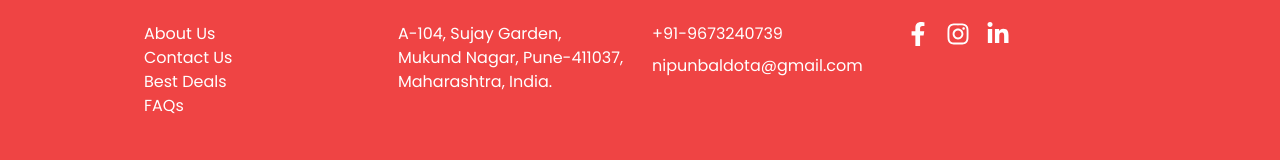
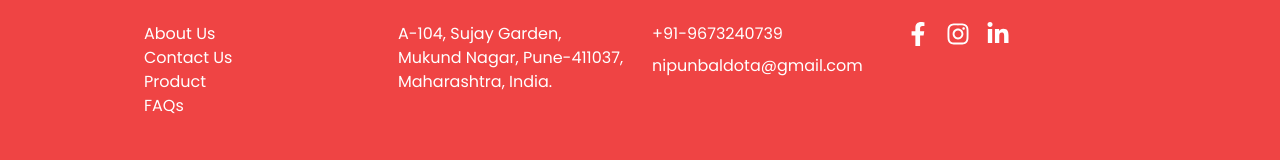
Before and after one commit to Muskans89/NVB-exports, a React (Vite) app: page / in a window 1280 px wide. Shown: the part 3701-3861 px from the top of the page. Built offline with nearby package versions, Linux system fonts and the light colour scheme; some icons are missing.

Commit message:
Add files via upload

```diff
--- a/src/components/Footer.tsx
+++ b/src/components/Footer.tsx
@@ -13,7 +13,7 @@ const Footer = () => {
             <ul>
               <li><a href="/About" className="hover:text-pink transition-colors text-sm md:text-base" style={{ fontFamily: 'Poppins' }}>About Us</a></li>
               <li><a href="/Contact" className="hover:text-pink transition-colors text-sm md:text-base" style={{ fontFamily: 'Poppins' }}>Contact Us</a></li>
-              <li><a href="/Product" className="hover:text-pink transition-colors text-sm md:text-base" style={{ fontFamily: 'Poppins' }}>Best Deals</a></li>
+              <li><a href="/Product" className="hover:text-pink transition-colors text-sm md:text-base" style={{ fontFamily: 'Poppins' }}>Product</a></li>
               <li><a href="/FAQ" className="hover:text-pink transition-colors text-sm md:text-base" style={{ fontFamily: 'Poppins' }}>FAQs</a></li>
             </ul>
           </div>
```
